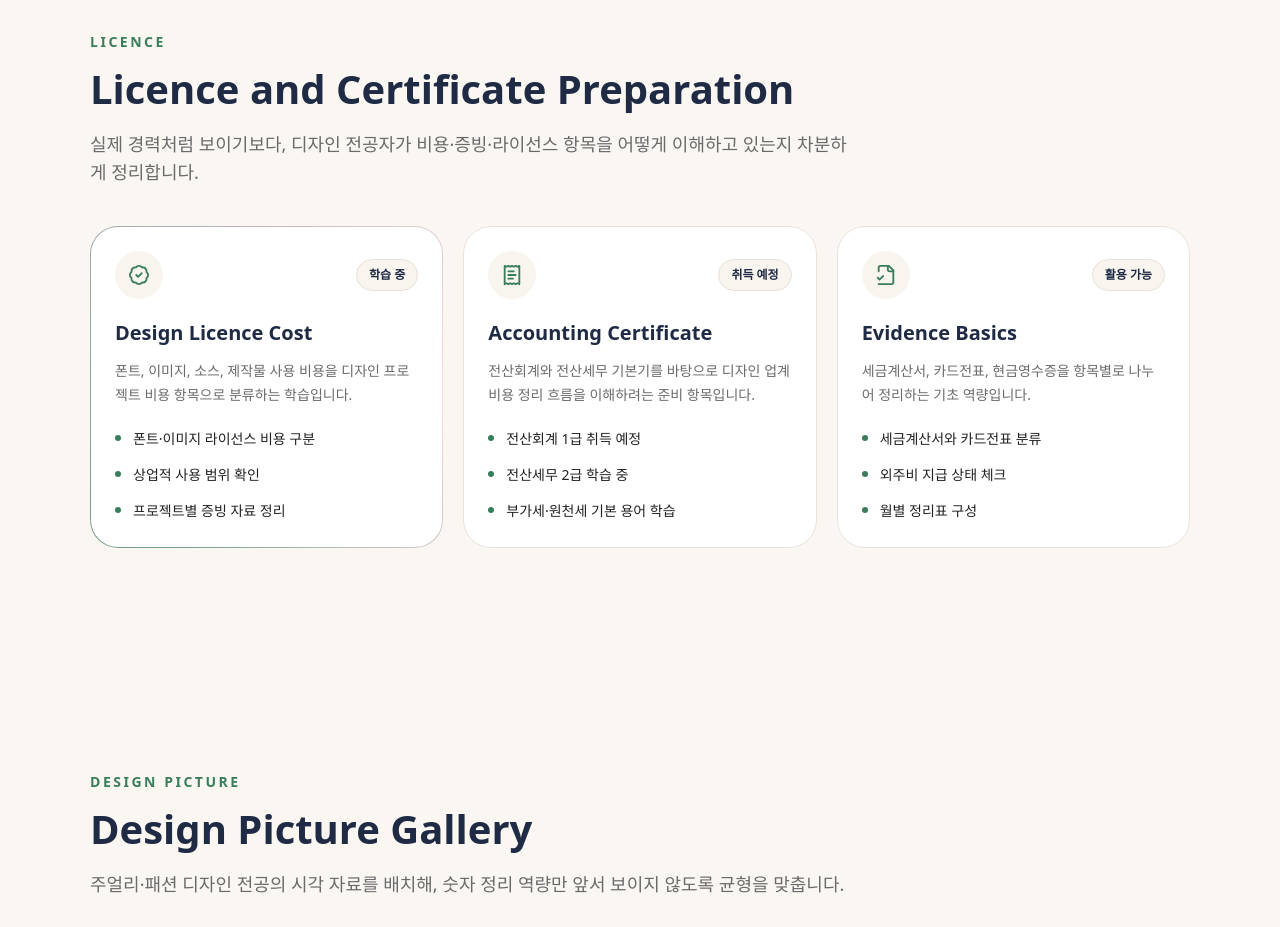
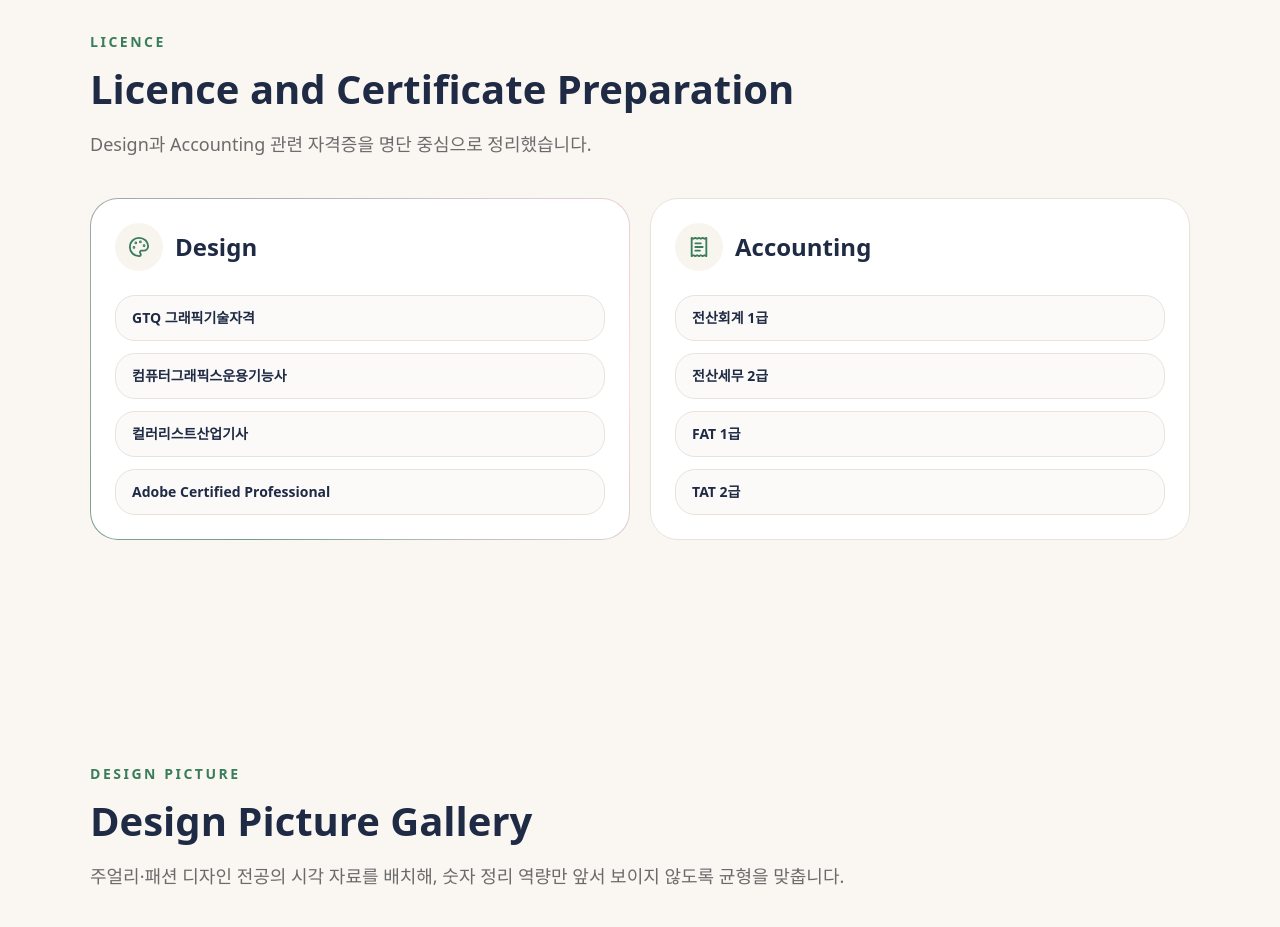
Before and after one commit to DoHyunBak/seoyewon, a React (Vite) app: page / in a window 1280 px wide. Shown: the part 3420-4347 px from the top of the page. Built offline with nearby package versions, Linux system fonts and the light colour scheme.

Commit message:
Simplify licence certificate section

```diff
--- a/src/components/Licence.tsx
+++ b/src/components/Licence.tsx
@@ -1,10 +1,10 @@
 import { motion, useReducedMotion } from "framer-motion";
-import { BadgeCheck, FileCheck2, ReceiptText } from "lucide-react";
-import { licenceItems } from "../data/portfolio";
+import { Palette, ReceiptText } from "lucide-react";
+import { licenceGroups } from "../data/portfolio";
 import { updateSpotlightPosition } from "../utils/interaction";
 import { SectionTitle } from "./SectionTitle";
 
-const icons = [BadgeCheck, ReceiptText, FileCheck2];
+const icons = [Palette, ReceiptText];
 
 export function Licence(): JSX.Element {
   const shouldReduceMotion = useReducedMotion();
@@ -14,36 +14,33 @@ export function Licence(): JSX.Element {
       <SectionTitle
         eyebrow="Licence"
         title="Licence and Certificate Preparation"
-        description="실제 경력처럼 보이기보다, 디자인 전공자가 비용·증빙·라이선스 항목을 어떻게 이해하고 있는지 차분하게 정리합니다."
+        description="Design과 Accounting 관련 자격증을 명단 중심으로 정리했습니다."
       />
 
-      <div className="grid gap-5 lg:grid-cols-3">
-        {licenceItems.map((item, index) => {
-          const Icon = icons[index] ?? BadgeCheck;
+      <div className="grid gap-5 lg:grid-cols-2">
+        {licenceGroups.map((group, index) => {
+          const Icon = icons[index] ?? Palette;
 
           return (
             <motion.article
               className={`card spotlight-card p-6 ${index === 0 ? "gradient-border-card" : ""}`}
               initial={shouldReduceMotion ? false : { opacity: 0, y: 16 }}
-              key={item.title}
+              key={group.title}
               transition={{ duration: 0.24, delay: shouldReduceMotion ? 0 : index * 0.06, ease: "easeOut" }}
               viewport={{ once: true, amount: 0.35 }}
               whileInView={shouldReduceMotion ? undefined : { opacity: 1, y: 0 }}
               onPointerMove={updateSpotlightPosition}
             >
-              <div className="mb-5 flex items-center justify-between gap-4">
+              <div className="mb-6 flex items-center gap-3">
                 <span className="inline-flex size-12 items-center justify-center rounded-full bg-[#F8F4EE] text-green">
                   <Icon aria-hidden="true" size={22} />
                 </span>
-                <span className="status-badge">{item.status}</span>
+                <h3 className="text-2xl font-bold text-navy">{group.title}</h3>
               </div>
-              <h3 className="text-xl font-bold text-navy">{item.title}</h3>
-              <p className="mt-3 text-sm leading-6 text-muted">{item.description}</p>
-              <ul className="mt-5 space-y-3">
-                {item.points.map((point) => (
-                  <li className="flex gap-3 text-sm leading-6 text-text" key={point}>
-                    <span className="mt-2 size-1.5 shrink-0 rounded-full bg-green" aria-hidden="true" />
-                    <span>{point}</span>
+              <ul className="grid gap-3">
+                {group.items.map((item) => (
+                  <li className="rounded-md border border-border bg-[#FBFAF8] px-4 py-3 text-sm font-semibold text-navy" key={item}>
+                    {item}
                   </li>
                 ))}
               </ul>
--- a/src/data/portfolio.ts
+++ b/src/data/portfolio.ts
@@ -47,24 +47,14 @@ export const profileFacts = [
   { label: "자료", value: "PDF Portfolio / Notion Portfolio" }
 ];
 
-export const licenceItems = [
+export const licenceGroups = [
   {
-    title: "Design Licence Cost",
-    status: "학습 중",
-    description: "폰트, 이미지, 소스, 제작물 사용 비용을 디자인 프로젝트 비용 항목으로 분류하는 학습입니다.",
-    points: ["폰트·이미지 라이선스 비용 구분", "상업적 사용 범위 확인", "프로젝트별 증빙 자료 정리"]
+    title: "Design",
+    items: ["GTQ 그래픽기술자격", "컴퓨터그래픽스운용기능사", "컬러리스트산업기사", "Adobe Certified Professional"]
   },
   {
-    title: "Accounting Certificate",
-    status: "취득 예정",
-    description: "전산회계와 전산세무 기본기를 바탕으로 디자인 업계 비용 정리 흐름을 이해하려는 준비 항목입니다.",
-    points: ["전산회계 1급 취득 예정", "전산세무 2급 학습 중", "부가세·원천세 기본 용어 학습"]
-  },
-  {
-    title: "Evidence Basics",
-    status: "활용 가능",
-    description: "세금계산서, 카드전표, 현금영수증을 항목별로 나누어 정리하는 기초 역량입니다.",
-    points: ["세금계산서와 카드전표 분류", "외주비 지급 상태 체크", "월별 정리표 구성"]
+    title: "Accounting",
+    items: ["전산회계 1급", "전산세무 2급", "FAT 1급", "TAT 2급"]
   }
 ];
 
```
